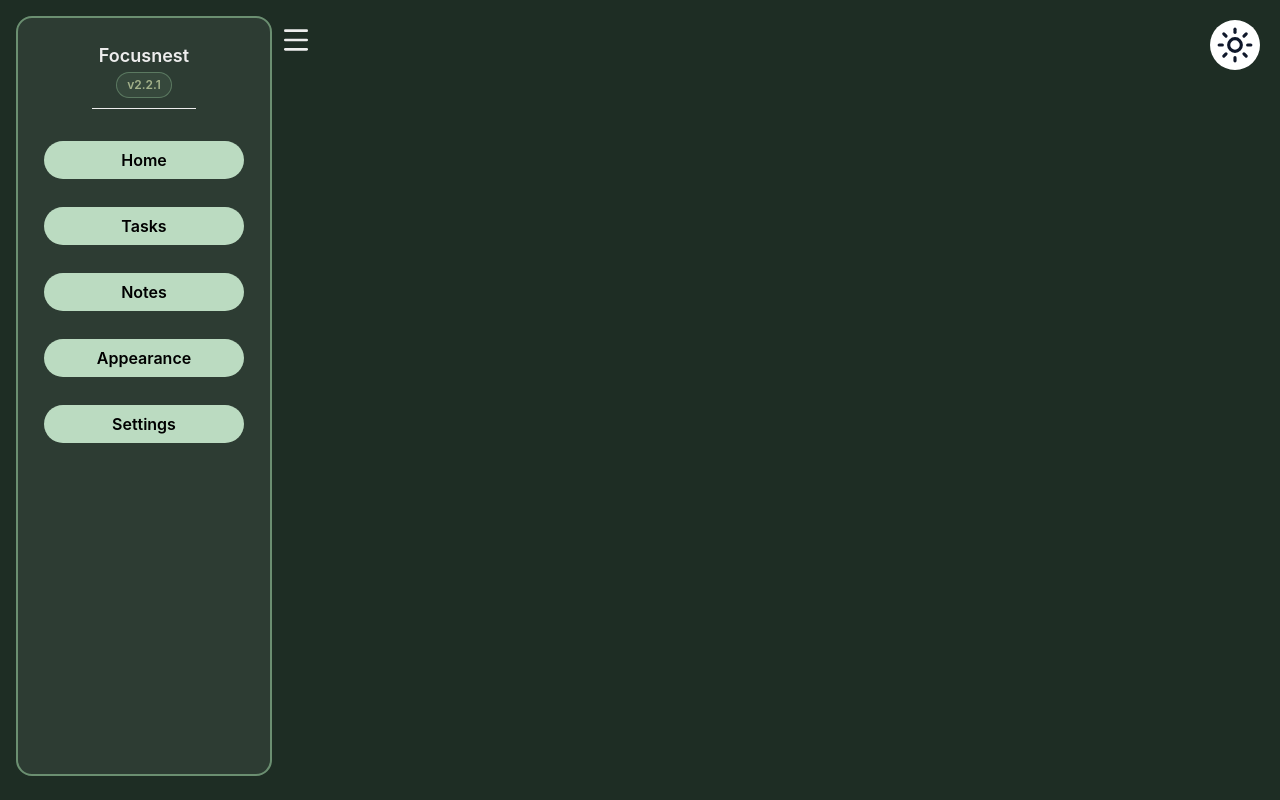
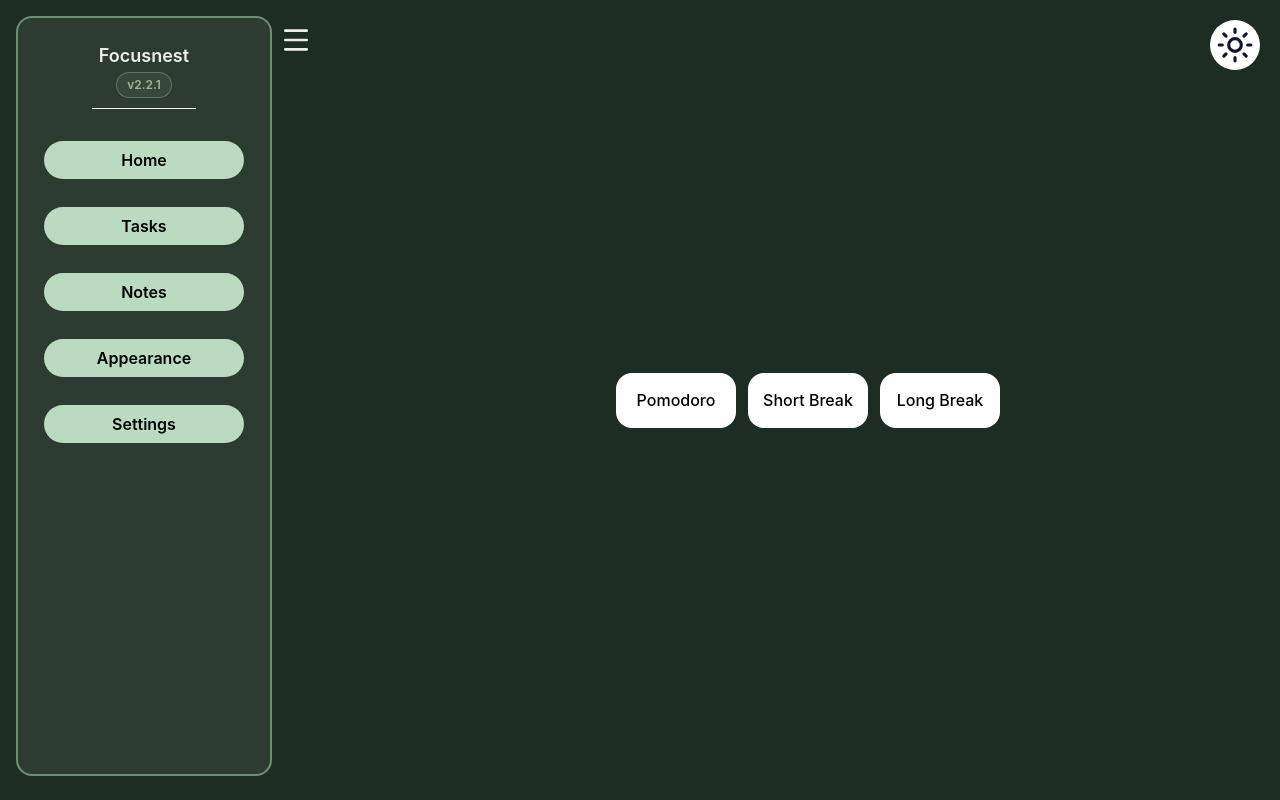
Before and after one commit to ItsCrew/focusnest-but-in-react, a React (Vite) app: page /home in a window 1280 px wide. Built offline with nearby package versions, Linux system fonts and the light colour scheme.

Commit message:
Added Timer buttons in Home page

```diff
--- a/src/App.jsx
+++ b/src/App.jsx
@@ -3,6 +3,7 @@ import Navbar from './Components/About/Navbar'
 import Page from './Components/About/Page'
 import { Route, Routes } from 'react-router-dom'
 import Home from './Pages/Home'
+import Tasks from './Pages/Tasks'
 
 const App = () => {
   return (
@@ -17,6 +18,7 @@ const App = () => {
             }
           />
       <Route path='/home' element={<Home/>}/>
+      <Route path='/tasks' element={<Tasks/>}/>
     </Routes>
     </div>
   )
--- a/src/Components/Home/Timer.jsx
+++ b/src/Components/Home/Timer.jsx
@@ -2,7 +2,13 @@ import React from 'react'
 
 const Timer = () => {
   return (
-    <div>Timer</div>
+    <div className='flex justify-center items-center w-full min-h-screen'>
+      <div className='flex justify-center items-center gap-3 font-medium'>
+        <button className='bg-white text-black h-13.75 w-30 rounded-2xl cursor-pointer hover:-translate-y-1.25 transition-all duration-300 ease'>Pomodoro</button>
+        <button className='bg-white text-black h-13.75 w-30 rounded-2xl cursor-pointer hover:-translate-y-1.25 transition-all duration-300 ease'>Short Break</button>
+        <button className='bg-white text-black h-13.75 w-30 rounded-2xl cursor-pointer hover:-translate-y-1.25 transition-all duration-300 ease'>Long Break</button>
+      </div>
+    </div>
   )
 }
 
--- a/src/Pages/Home.jsx
+++ b/src/Pages/Home.jsx
@@ -1,12 +1,16 @@
 import React from 'react'
 import Sidebar from '../Components/Global/Sidebar'
 import Theme from '../Components/Global/Theme'
+import Timer from '../Components/Home/Timer'
 
 const Home = () => {
   return (
-    <div>
+    <div className='flex'>
         <Sidebar/>
-        <Theme/>
+        <div className='flex-1'>
+          <Theme/>
+          <Timer/>
+        </div>
     </div>
   )
 }
--- /dev/null
+++ b/src/Pages/Tasks.jsx
@@ -0,0 +1,14 @@
+import React from 'react'
+import Sidebar from '../Components/Global/Sidebar'
+import Theme from '../Components/Global/Theme'
+
+const Tasks = () => {
+  return (
+    <div>
+        <Sidebar/>
+        <Theme/>
+    </div>
+  )
+}
+
+export default Tasks
```
